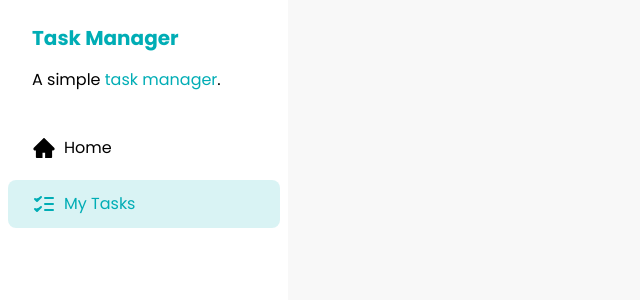
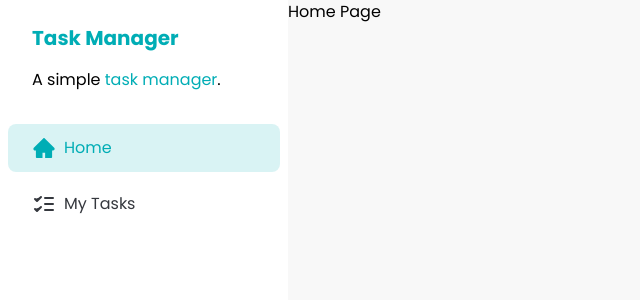
Before and after one commit to guitessmann09/fsc-task-manager, a React (Vite) app: page / in a window 1280 px wide. Shown: the top 300 px of the page, without its empty margins (0-640 px from the left). Built offline with nearby package versions, Linux system fonts and the light colour scheme.

Commit message:
feat: ensure SidebarButton changes according to active route

```diff
--- a/src/components/Sidebar.jsx
+++ b/src/components/Sidebar.jsx
@@ -11,11 +11,11 @@
       </div>
 
       <div className="flex flex-col gap-2 p-2">
-        <SidebarButton href="/" color="default">
+        <SidebarButton to="/">
           <HomeIcon />
           Home
         </SidebarButton>
-        <SidebarButton href="/tasks" color="selected">
+        <SidebarButton to="/tasks">
           <TasksIcon />
           My Tasks
         </SidebarButton>
--- a/src/components/SidebarButton.jsx
+++ b/src/components/SidebarButton.jsx
@@ -1,6 +1,7 @@
+import { NavLink } from 'react-router-dom'
 import { tv } from 'tailwind-variants'
 
-const SidebarButton = ({ children, color, href }) => {
+const SidebarButton = ({ children, to }) => {
   const sideBar = tv({
     base: 'flex items-center gap-2 rounded-lg px-6 py-3',
     variants: {
@@ -12,9 +13,14 @@
   })
 
   return (
-    <a href={href} className={sideBar({ color })}>
+    <NavLink
+      to={to}
+      className={({ isActive }) =>
+        sideBar({ color: isActive ? 'selected' : 'unselected' })
+      }
+    >
       {children}
-    </a>
+    </NavLink>
   )
 }
 
--- a/src/pages/Home.jsx
+++ b/src/pages/Home.jsx
@@ -1,7 +1,12 @@
 import Sidebar from '../components/Sidebar'
 
 const HomePage = () => {
-  return <Sidebar />
+  return (
+    <div className="flex">
+      <Sidebar />
+      <h1>Home Page</h1>
+    </div>
+  )
 }
 
 export default HomePage
```
